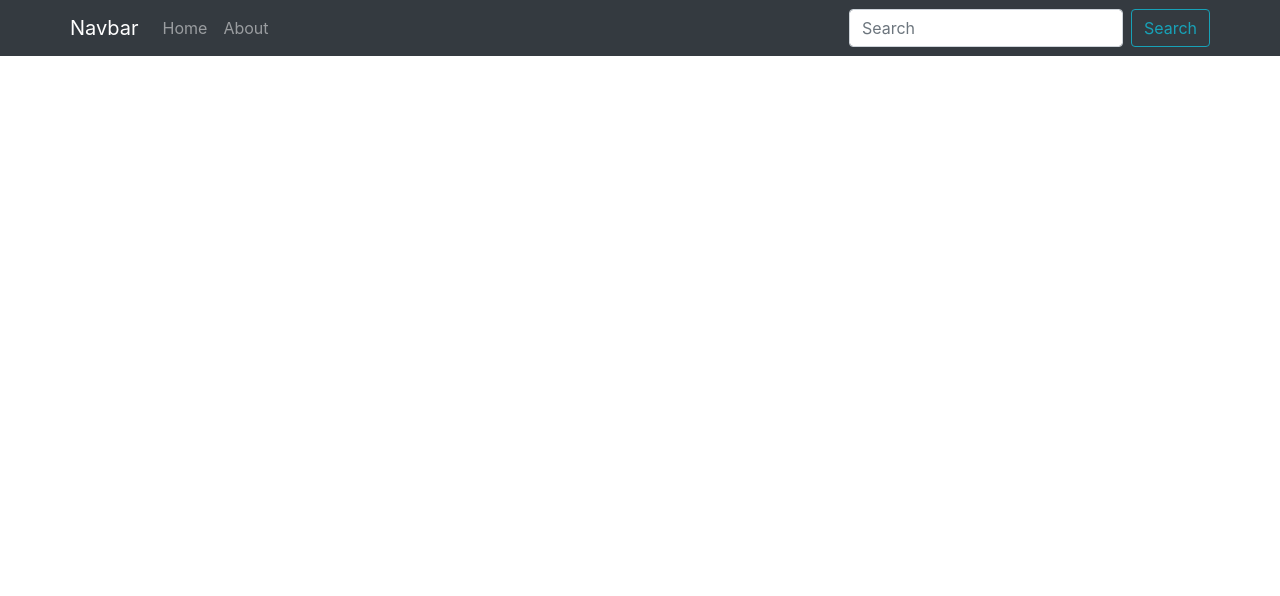
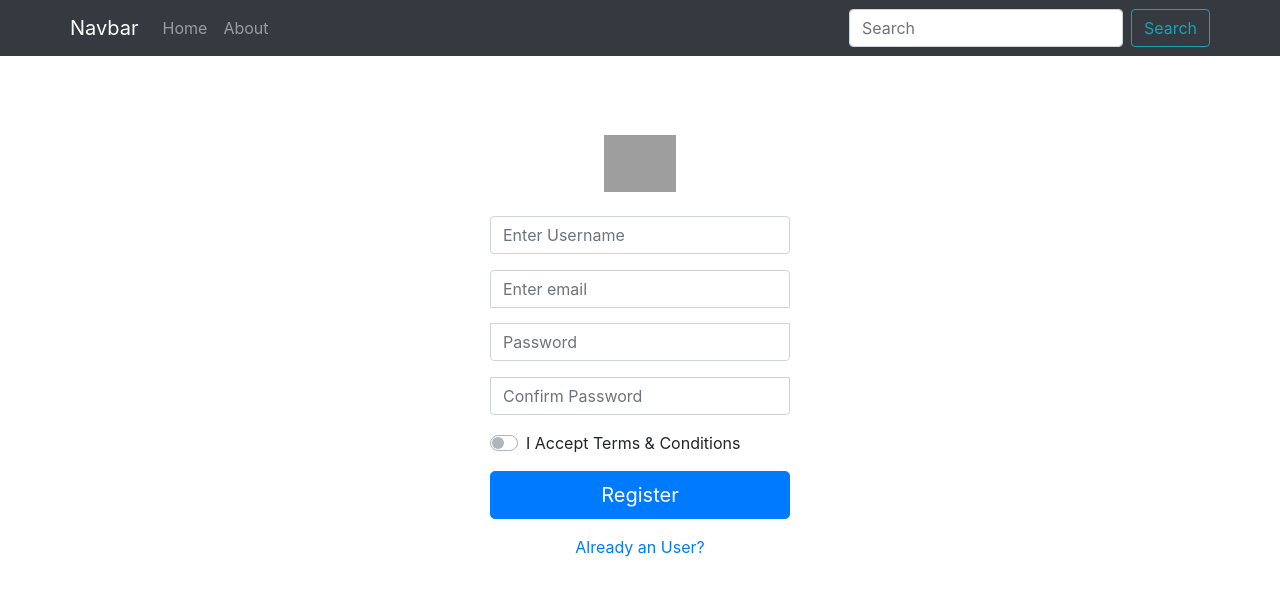
Before and after one commit to savindug/mern-shoppping, a React (Create React App) app: page /register in a window 1280 px wide. Shown: the top 596 px of the page. Built offline with nearby package versions, Linux system fonts and the light colour scheme; grey boxes are pictures that could not be loaded.

Commit message:
Add user registration and login features

```diff
--- a/src/App.js
+++ b/src/App.js
@@ -3,6 +3,8 @@ import { Header } from './components/layout/Header';
 import { BrowserRouter as Router, Switch, Route } from 'react-router-dom';
 import { Home } from './components/Home';
 import { About } from './components/About';
+import { Login } from './components/auth/Login';
+import { Register } from './components/auth/Register';
 
 function App() {
   return (
@@ -12,6 +14,8 @@ function App() {
         <div className="container">
           <Route path="/" exact component={Home} />
           <Route path="/about" component={About} />
+          <Route path="/login" component={Login} />
+          <Route path="/register" component={Register} />
         </div>
       </Switch>
     </Router>
--- /dev/null
+++ b/src/components/auth/Login.js
@@ -0,0 +1,85 @@
+import React, { useState, useEffect } from 'react';
+import { Container } from 'react-bootstrap';
+import Button from 'react-bootstrap/Button';
+import Form from 'react-bootstrap/Form';
+import { Link } from 'react-router-dom';
+import style from '../../styles/login.module.css';
+
+export const Login = () => {
+  const [email, setEmail] = useState(null);
+  const [pwd, setPwd] = useState(null);
+  const [validated, setValidated] = useState(false);
+  const [toggle, setToggle] = useState(false);
+
+  const formSubmit = (event) => {
+    event.preventDefault();
+    const form = event.currentTarget;
+    if (form.checkValidity() === false && email == null && pwd == null) {
+      event.stopPropagation();
+      return;
+    }
+
+    if (toggle) {
+      console.log(`username: ${email}, pwd ${pwd}`);
+    }
+
+    setValidated(form.checkValidity());
+  };
+
+  const onToggle = (event) => {
+    setToggle(event.target.checked);
+  };
+
+  useEffect(() => {});
+
+  return (
+    <Container className={style.form_container_flex}>
+      <div className={style.form_signin}>
+        <img
+          className="mb-4 mx-auto d-block"
+          src="/docs/5.0/assets/brand/bootstrap-logo.svg"
+          alt=""
+          width="72"
+          height="57"
+        />
+        <Form noValidate validated={validated} onSubmit={formSubmit}>
+          <Form.Group controlId="formUser">
+            <Form.Control
+              type="text"
+              placeholder="Email or Username"
+              onChange={(e) => setEmail(e.target.value)}
+            />
+          </Form.Group>
+
+          <Form.Group controlId="formPassword">
+            <Form.Control
+              type="password"
+              placeholder="Password"
+              onChange={(e) => setPwd(e.target.value)}
+            />
+          </Form.Group>
+          <Form.Group controlId="formCheckbox">
+            <Form.Check
+              type="switch"
+              label="Keep me Logged In"
+              inputRef={(ref) => (this.checkBox = ref)}
+              onChange={onToggle}
+            />
+          </Form.Group>
+          <Button
+            variant="primary"
+            type="submit"
+            className="w-100 btn btn-lg btn-primary"
+          >
+            Login
+          </Button>
+          <Form.Group className="mt-3 text-center">
+            <Link className="text-decoration-none" to="/register">
+              A New User?
+            </Link>
+          </Form.Group>
+        </Form>
+      </div>
+    </Container>
+  );
+};
--- /dev/null
+++ b/src/components/auth/Register.js
@@ -0,0 +1,92 @@
+import React, { useState, useEffect } from 'react';
+import { Container } from 'react-bootstrap';
+import Button from 'react-bootstrap/Button';
+import Form from 'react-bootstrap/Form';
+import { Link } from 'react-router-dom';
+import style from '../../styles/login.module.css';
+
+export const Register = () => {
+  const [username, setUsername] = useState(null);
+  const [email, setEmail] = useState(null);
+  const [pwd, setPwd] = useState(null);
+  const [c_pwd, setCpwd] = useState(null);
+  const [validated, setValidated] = useState(false);
+
+  const handleSubmit = (event) => {
+    event.preventDefault();
+    const form = event.currentTarget;
+    if (form.checkValidity() === false) {
+      event.stopPropagation();
+    }
+
+    console.log(
+      `username: ${username}, email: ${email}, pwd: ${pwd}, c_pwd: ${c_pwd}`
+    );
+    setValidated(true);
+  };
+
+  useEffect(() => {});
+
+  return (
+    <Container className={style.form_container_flex}>
+      <div className={style.form_signin}>
+        <img
+          className="mb-4 mx-auto d-block"
+          src="/docs/5.0/assets/brand/bootstrap-logo.svg"
+          alt=""
+          width="72"
+          height="57"
+        />
+        <Form noValidate validated={validated} onSubmit={handleSubmit}>
+          <Form.Group controlId="formUsername">
+            <Form.Control
+              type="text"
+              placeholder="Enter Username"
+              onChange={(e) => setUsername(e.target.value)}
+            />
+          </Form.Group>
+
+          <Form.Group controlId="formEmail">
+            <Form.Control
+              type="email"
+              placeholder="Enter email"
+              onChange={(e) => setEmail(e.target.value)}
+            />
+          </Form.Group>
+
+          <Form.Group controlId="formPassword">
+            <Form.Control
+              type="password"
+              placeholder="Password"
+              onChange={(e) => setPwd(e.target.value)}
+            />
+          </Form.Group>
+
+          <Form.Group controlId="formC_Password">
+            <Form.Control
+              type="password"
+              placeholder="Confirm Password"
+              onChange={(e) => setCpwd(e.target.value)}
+            />
+          </Form.Group>
+          <Form.Group controlId="formBasicCheckbox">
+            <Form.Check type="switch" label="I Accept Terms & Conditions" />
+          </Form.Group>
+          <Button
+            variant="primary"
+            type="submit"
+            className="w-100 btn btn-lg btn-primary"
+          >
+            Register
+          </Button>
+
+          <Form.Group className="mt-3 text-center">
+            <Link className="text-decoration-none" to="/login">
+              Already an User?
+            </Link>
+          </Form.Group>
+        </Form>
+      </div>
+    </Container>
+  );
+};
--- /dev/null
+++ b/src/styles/login.module.css
@@ -0,0 +1,56 @@
+html,
+body {
+  height: 100%;
+  background-color: #f5f5f5;
+}
+
+.bd-placeholder-img {
+  font-size: 1.125rem;
+  text-anchor: middle;
+  -webkit-user-select: none;
+  -moz-user-select: none;
+  user-select: none;
+}
+
+@media (min-width: 768px) {
+  .bd-placeholder-img-lg {
+    font-size: 3.5rem;
+  }
+}
+
+.form_container_flex {
+  display: flex;
+  align-items: center;
+  padding-top: 40px;
+  padding-bottom: 40px;
+}
+
+.form_signin {
+  width: 100%;
+  max-width: 330px;
+  padding: 15px;
+  margin: auto;
+}
+.form_signin .checkbox {
+  font-weight: 400;
+}
+.form_signin .form-control {
+  position: relative;
+  box-sizing: border-box;
+  height: auto;
+  padding: 10px;
+  font-size: 16px;
+}
+.form_signin .form-control:focus {
+  z-index: 2;
+}
+.form_signin input[type='email'] {
+  margin-bottom: -1px;
+  border-bottom-right-radius: 0;
+  border-bottom-left-radius: 0;
+}
+.form_signin input[type='password'] {
+  margin-bottom: 10px;
+  border-top-left-radius: 0;
+  border-top-right-radius: 0;
+}
```
